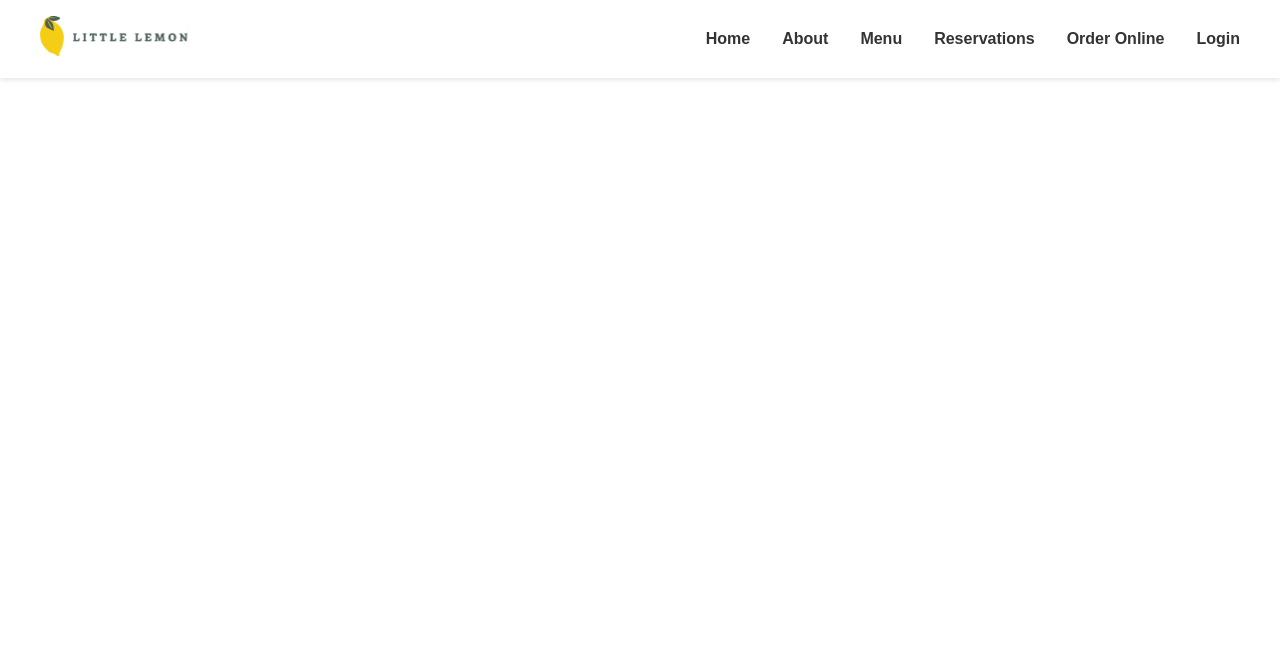
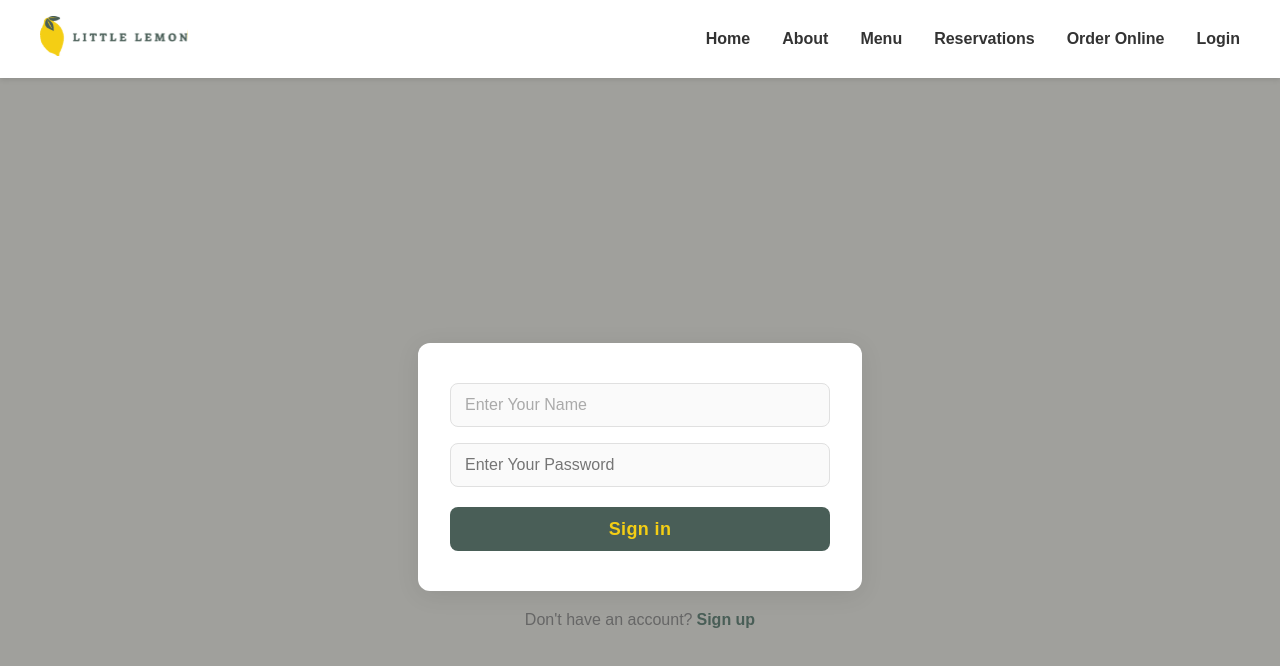
Before and after one commit to Zings-tech/Little-Lemon, a React (Create React App) app: page /login in a window 1280 px wide. Shown: the top 666 px of the page. Built offline with nearby package versions, Linux system fonts and the light colour scheme.

Commit message:
Add Login Feature

```diff
--- a/src/Main.js
+++ b/src/Main.js
@@ -5,6 +5,7 @@ import { useReducer } from 'react';
 import { initializeTimes, updateTimes } from './utils/timesReducer';
 import ConfirmedBooking from './pages/ConfirmedBooking';
 import { submitAPI } from './utils/tempAPI';
+import { LoginPage } from './pages/LoginPage';
 
 function Main() {
 
@@ -39,6 +40,7 @@ function Main() {
           }
          />
          <Route path="/confirmed" element={<ConfirmedBooking />} />
+         <Route path="/login" element={<LoginPage/>} />
       </Routes>
     </main>
   );
--- a/src/components/Nav.js
+++ b/src/components/Nav.js
@@ -24,7 +24,7 @@ function Nav() {
           <li><Link to="/">Menu</Link></li>
           <li><Link to="/booking">Reservations</Link></li>
           <li><Link to="/">Order Online</Link></li>
-          <li><Link to="/">Login</Link></li>
+          <li><Link to="/login">Login</Link></li>
         </ul>
       </div>
     </nav>
--- /dev/null
+++ b/src/pages/LoginPage.js
@@ -0,0 +1,48 @@
+import { useState } from "react";
+import { Link } from "react-router-dom";
+import '../styles/LoginPage.css'
+
+export function LoginPage() {
+  const [userName, setUserName] = useState("");
+  const [password, setPassword] = useState("");
+
+  const [usersList, setUsersList] = useState([]);
+
+  const handleSubmit = (e) => {
+    e.preventDefault();
+
+    const newUser = {
+      id: Date.now(),
+      userName: userName,
+      password: password
+    };
+
+    setUsersList([...usersList, newUser])
+
+  }
+
+
+  return (
+    <div className="login-container">
+      <form onSubmit={handleSubmit} className="login-form">
+        <input
+          className="user-input"
+          type="text"
+          value={userName}
+          onChange={(e) => setUserName(e.target.value)}
+          placeholder="Enter Your Name"
+          required />
+        <input
+          className="password-input"
+          type="password"
+          value={password}
+          onChange={(e) => setPassword(e.target.value)}
+          placeholder="Enter Your Password"
+          required />
+        <button className="sign-in-btn">Sign in</button>
+      </form>
+      <p className="sign-up-para">Don't have an account?<Link to="/">Sign up</Link></p>
+    </div>
+
+  );
+}
--- /dev/null
+++ b/src/styles/LoginPage.css
@@ -0,0 +1,129 @@
+
+.login-container {
+  min-height: 100vh;
+  display: flex;
+  flex-direction: column;
+  align-items: center;
+  justify-content: center;
+  background-color: #a0a09c;
+  padding: 1rem;
+}
+
+.login-form {
+  background: #ffffff;
+  padding: 2.5rem 2rem;
+  border-radius: 12px;
+  box-shadow: 0 4px 24px rgba(0, 0, 0, 0.08);
+  display: flex;
+  flex-direction: column;
+  gap: 1rem;
+  width: 100%;
+  max-width: 380px;
+}
+
+
+.user-input,
+.password-input {
+  height: 44px;
+  padding: 0 14px;
+  border: 1.5px solid #e0e0e0;
+  border-radius: 8px;
+  font-size: 16px;
+  color: #1a1a1a;
+  background: #fafafa;
+  outline: none;
+  transition: border-color 0.2s, box-shadow 0.2s;
+  width: 100%;
+  box-sizing: border-box;
+}
+
+.user-input:focus,
+.password-input:focus {
+  border-color: #495E57;
+  box-shadow: 0 0 0 3px rgba(73, 94, 87, 0.12);
+  background: #fff;
+}
+
+.user-input::placeholder,
+.passwoed-input::placeholder {
+  color: #aaa;
+}
+
+
+.sign-in-btn {
+  height: 44px;
+  background-color: #495E57;
+  color: #F4CE14;
+  border: none;
+  border-radius: 8px;
+  font-size: 18px;
+  font-weight: 600;
+  cursor: pointer;
+  letter-spacing: 0.02em;
+  transition: background-color 0.2s, transform 0.1s;
+  margin-top: 0.25rem;
+}
+
+.sign-in-btn:hover {
+  background-color: #3a4d47;
+}
+
+.sign-in-btn:active {
+  transform: scale(0.98);
+}
+
+.sign-up-para {
+  margin-top: 1.25rem;
+  font-size: 16px;
+  color: #666;
+}
+
+.sign-up-para a {
+  color: #495E57;
+  font-weight: 600;
+  text-decoration: none;
+  margin-left: 4px;
+}
+
+.sign-up-para a:hover {
+  text-decoration: underline;
+}
+
+
+@media (max-width: 768px) {
+  .login-form {
+    padding: 2rem 1.5rem;
+    max-width: 100%;
+  }
+}
+
+/* Small mobile (≤ 480px) */
+@media (max-width: 480px) {
+  .login-container {
+    justify-content: flex-start;
+    padding-top: 3rem;
+    background-color: #ffffff;
+  }
+
+  .login-form {
+    padding: 1.5rem 1.25rem;
+    box-shadow: none;
+    border-radius: 0;
+  }
+
+  .user-input,
+  .passwoed-input {
+    height: 48px;
+    font-size: 16px;
+  }
+
+  .sign-in-btn {
+    height: 50px;
+    font-size: 16px;
+  }
+
+  .sign-up-para {
+    font-size: 14px;
+    text-align: center;
+  }
+}
```
